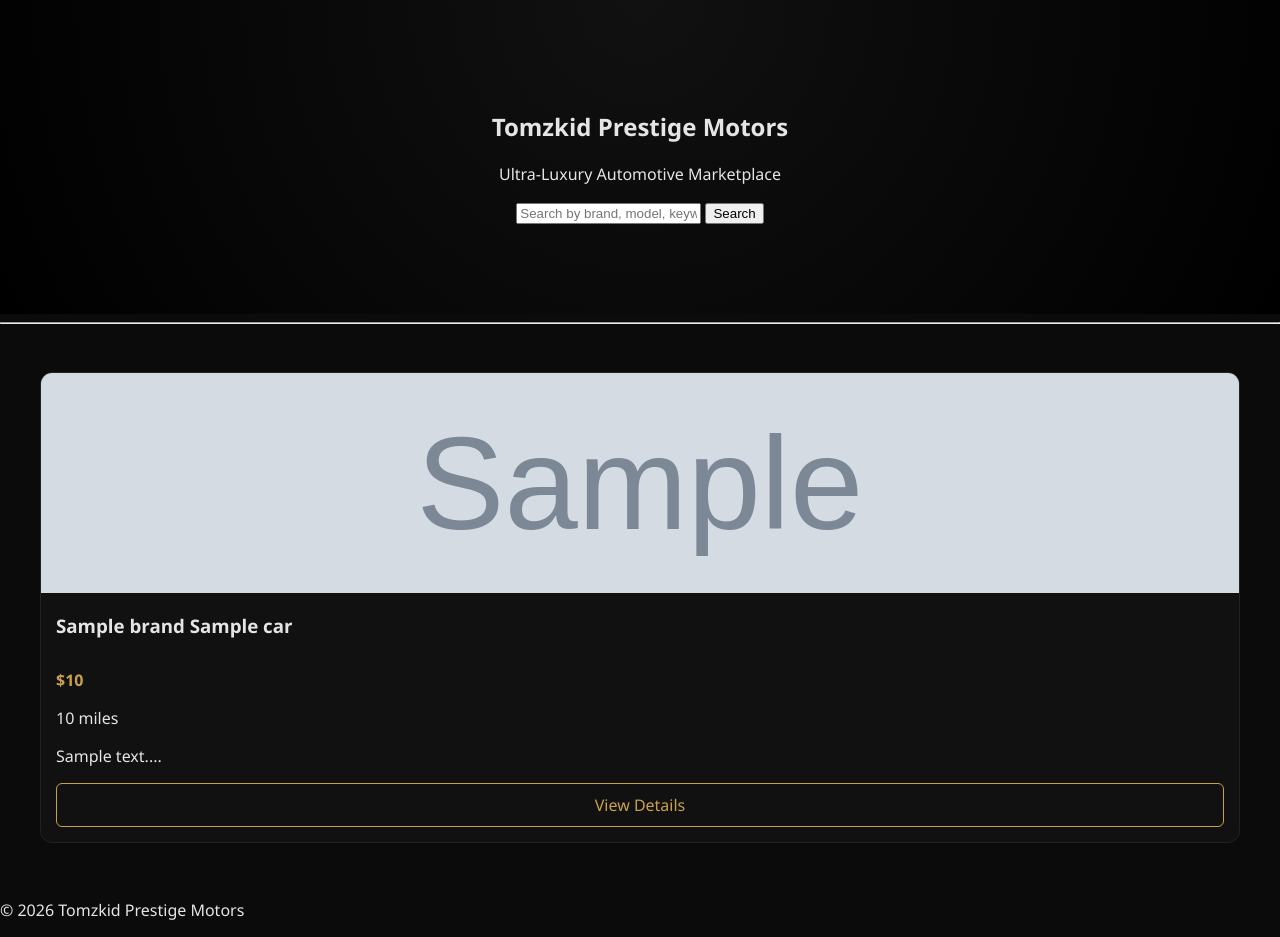
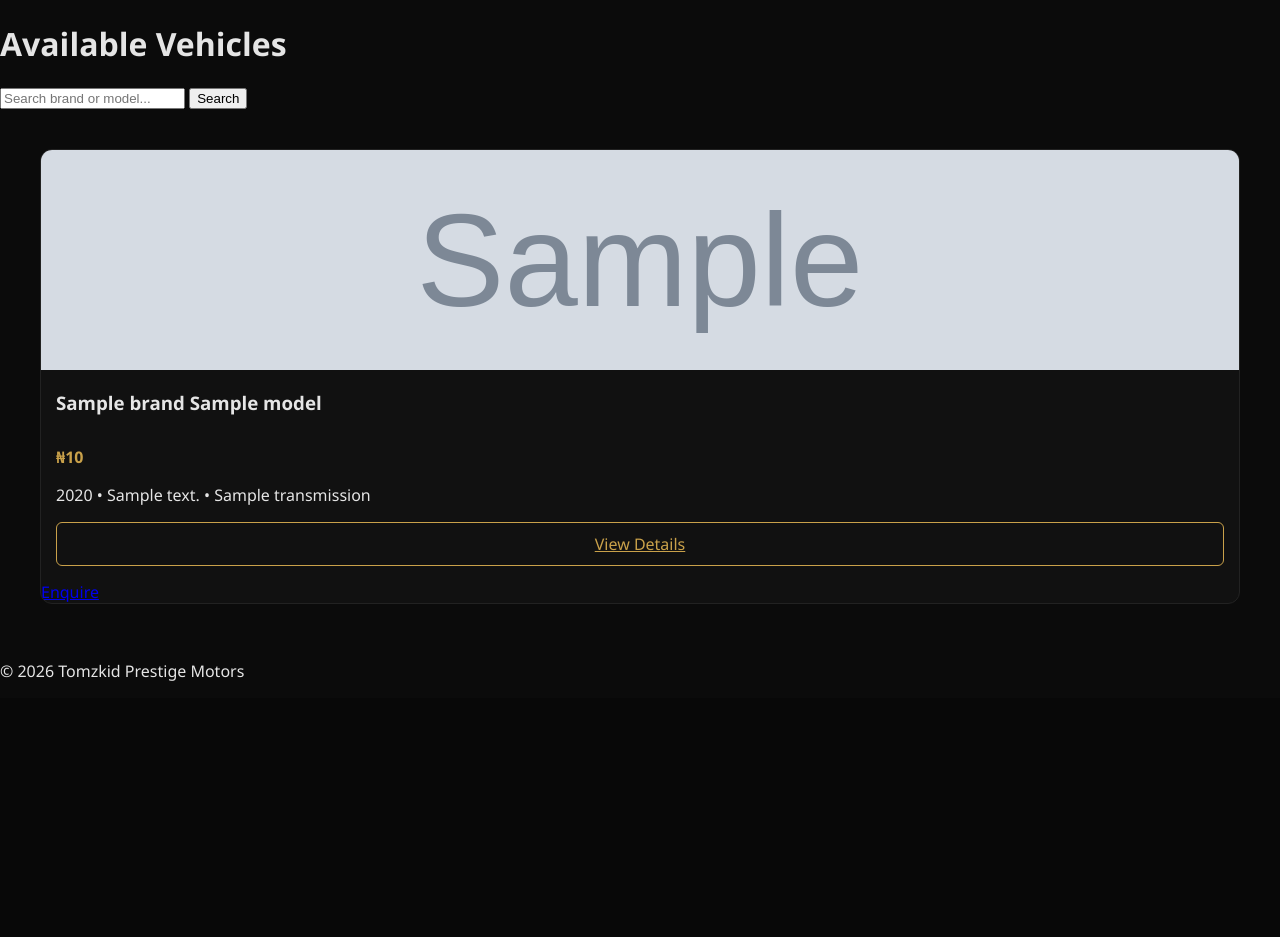
Before and after one commit to djvibez29/tomzkid-prestige-motors, a Flask app: template templates/home.html in a window 1280 px wide. Shown: the part 104-1041 px from the top of the page. After the commit the page ends 785 px from the top, so only its background shows below. Run offline with Flask 3, Linux system fonts and the light colour scheme; the template is opened without the code that fills it: most values are stand-ins (such as "Sample title", 1, 10 or a date in 2020); grey boxes marked "Sample" are stand-in pictures.

Commit message:
Update home.html

```diff
--- a/templates/home.html
+++ b/templates/home.html
@@ -2,59 +2,89 @@
 
 {% block content %}
 
-<section class="hero">
-    <h1>Tomzkid Prestige Motors</h1>
-    <p>Ultra-Luxury Automotive Marketplace</p>
+<div class="container">
 
-    <!-- SEARCH BAR -->
-    <form method="get" class="search-form">
+    <h1 class="page-title">Available Vehicles</h1>
+
+    <!-- SEARCH -->
+    <form method="GET" action="/" class="search-form">
         <input
             type="text"
             name="search"
-            placeholder="Search by brand, model, keyword..."
-            value="{{ search }}"
+            placeholder="Search brand or model..."
+            value="{{ request.args.get('search', '') }}"
         >
         <button type="submit">Search</button>
     </form>
-</section>
 
-<hr>
-
-{% if cars %}
-
+    <!-- VEHICLE GRID -->
     <div class="car-grid">
 
         {% for car in cars %}
-    <a href="{{ url_for('car_detail', car_id=car.id) }}" class="car-card">
 
+        <div class="car-card">
+
+            <!-- IMAGE -->
+            <a href="{{ url_for('car_page', car_id=car.id) }}">
+
+                {% if car.images and car.images|length > 0 %}
                     <img
-            src="{{ url_for('static', filename='uploads/' ~ car.image) }}"
-            loading="lazy"
+                        src="{{ url_for('static', filename='uploads/' ~ car.images[0].filename) }}"
+                        alt="{{ car.brand }} {{ car.model }}"
+                        class="car-image"
                     >
+                {% else %}
+                    <img
+                        src="{{ url_for('static', filename='no-image.png') }}"
+                        alt="No image"
+                        class="car-image"
+                    >
+                {% endif %}
 
-        <h3>{{ car.brand }} {{ car.name }}</h3>
+            </a>
+
+            <!-- INFO -->
+            <div class="car-info">
+
+                <h3>{{ car.brand }} {{ car.model }}</h3>
 
                 <p class="price">
-            ${{ "{:,}".format(car.price_usd) }}
+                    ₦{{ "{:,}".format(car.price) }}
                 </p>
 
-        <p class="miles">
-            {{ "{:,}".format(car.miles) }} miles
+                <p class="meta">
+                    {{ car.year }} • {{ car.body_type }} • {{ car.transmission }}
                 </p>
 
-        <p class="desc-preview">
-            {{ car.description[:120] }}...
-        </p>
+                <!-- BUTTONS -->
+                <div class="card-actions">
 
-        <span class="view-btn">View Details</span>
+                    <a
+                        href="{{ url_for('car_page', car_id=car.id) }}"
+                        class="btn view-btn"
+                    >
+                        View Details
+                    </a>
 
+                    <a
+                        href="{{ url_for('car_page', car_id=car.id) }}#contact"
+                        class="btn enquire-btn"
+                    >
+                        Enquire
                     </a>
+
+                </div>
+
+            </div>
+
+        </div>
+
+        {% else %}
+            <p class="empty-msg">No vehicles found.</p>
         {% endfor %}
 
     </div>
 
-{% else %}
-    <p>No vehicles found.</p>
-{% endif %}
+</div>
 
 {% endblock %}
```
Lines whose indentation alone changed are shown as unchanged.
